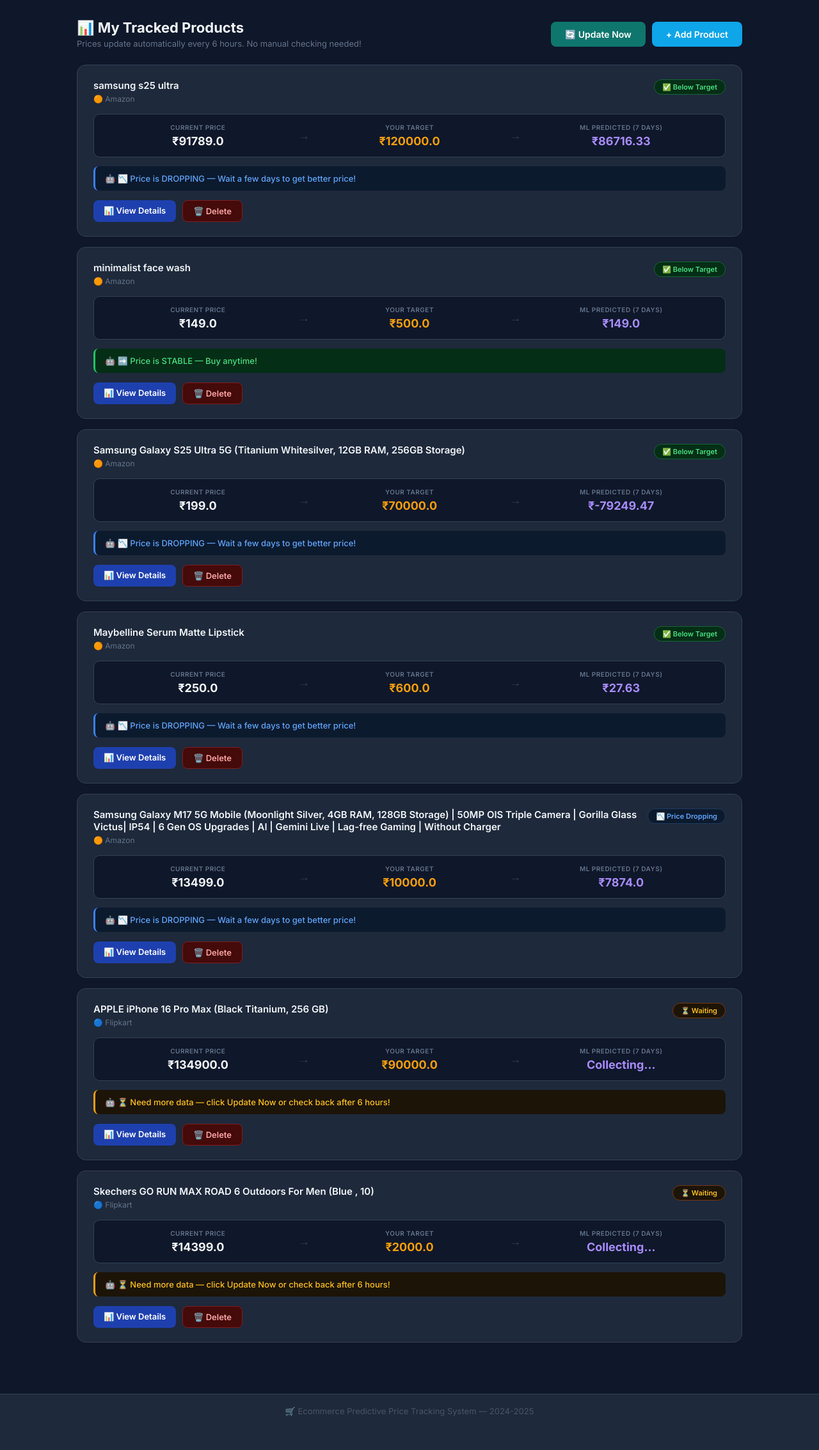
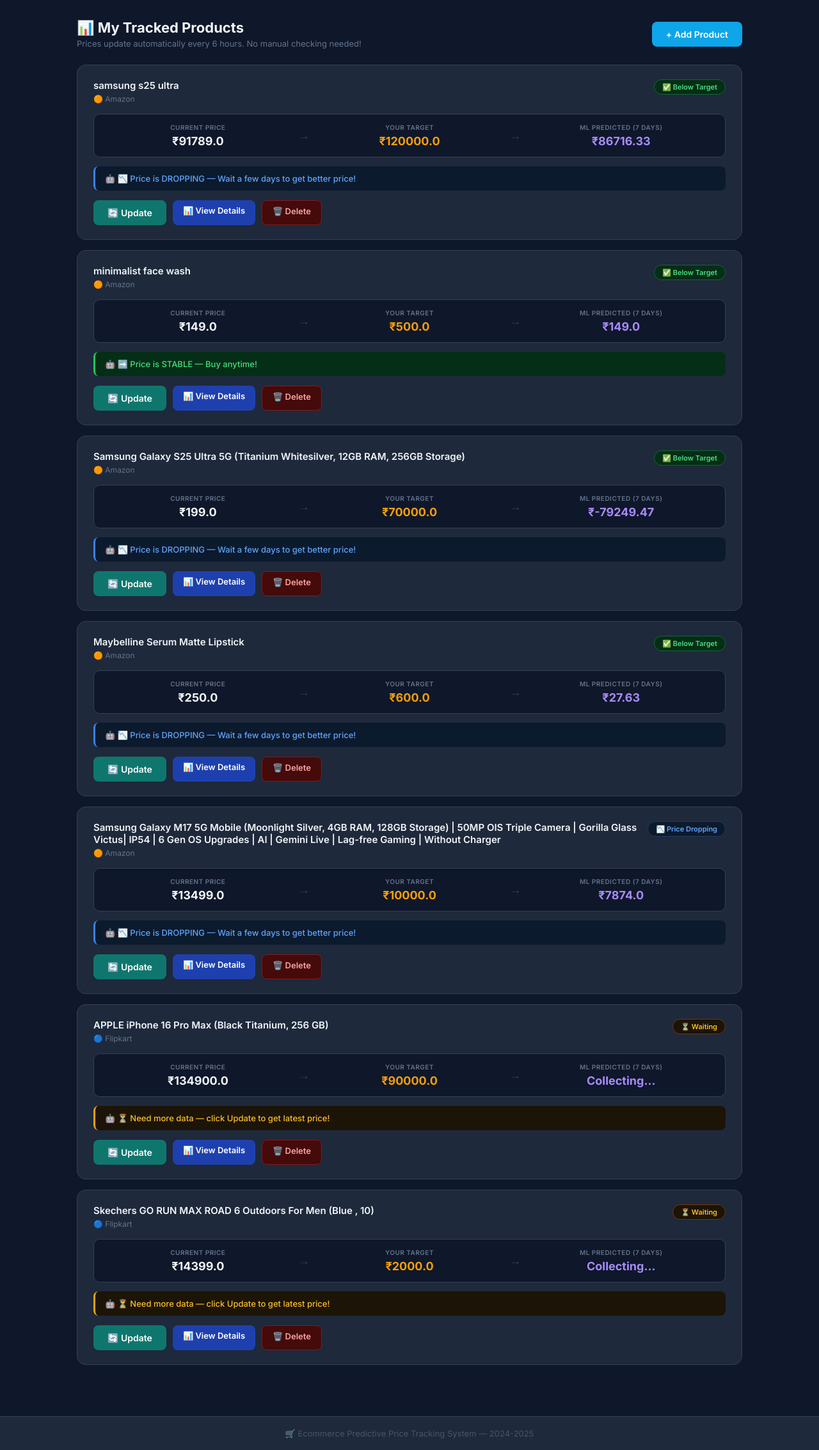
Before and after one commit to abraar5114/Ecommerce-Predictive-Price-Tracking-System, a Flask app: page /dashboard in a window 1280 px wide. Shown: the part 66-2333 px from the top of the page at 64% size. Before the commit the page ends 2280 px from the top, so only its background shows below. Run offline with Flask 3, Linux system fonts and the light colour scheme; data comes from the database, SQL or seed files in the repository.

Commit message:
fix update one product at a time

```diff
--- a/app.py
+++ b/app.py
@@ -4,7 +4,7 @@
 # =============================================
 
 from flask import Flask, render_template, request, redirect, url_for
-from database import create_tables, save_product, save_price_history, get_all_products, get_price_history
+from database import create_tables, save_product, save_price_history, get_all_products, update_current_price
 from scraper import compare_prices, scrape_direct_url
 from ml_model import predict_price, generate_chart
 import threading
@@ -186,10 +186,37 @@ def delete_product(product_id):
     conn.close()
     return redirect(url_for("dashboard"))
 
-@app.route("/update-now")
-def update_now():
-    from scheduler import track_all_products
-    track_all_products()
+@app.route("/update-now/<int:product_id>")
+def update_now(product_id):
+    try:
+        conn = sqlite3.connect(DATABASE_NAME)
+        cursor = conn.cursor()
+        cursor.execute("SELECT * FROM products WHERE id = ?", (product_id,))
+        product = cursor.fetchone()
+        conn.close()
+
+        if product:
+            product_name = product[1]
+            target_price = product[4]
+            email = product[5]
+            old_price = product[6]
+
+            results = compare_prices(product_name)
+            if results:
+                current_price = results[0]["price"]
+                current_site = results[0]["site"]
+                current_url = results[0]["url"]
+
+                save_price_history(product_id, current_price)
+                update_current_price(product_id, current_price)
+
+                from alerts import check_target_price_alert, check_price_drop_alert
+                check_target_price_alert(product_name, current_price, target_price, current_site, current_url, email)
+                check_price_drop_alert(product_name, old_price, current_price, current_site, current_url, email)
+
+    except Exception as e:
+        print(f"Update error: {e}")
+
     return redirect(url_for("dashboard"))
 
 def run_scheduler():
--- a/templates/dashboard.html
+++ b/templates/dashboard.html
@@ -32,10 +32,7 @@
                 <h2>📊 My Tracked Products</h2>
                 <p>Prices update automatically every 6 hours. No manual checking needed!</p>
             </div>
-            <div class="dashboard-actions">
-                <a href="/update-now" class="btn btn-update">🔄 Update Now</a>
-                <a href="/" class="btn btn-primary">+ Add Product</a>
-            </div>
+            <a href="/" class="btn btn-primary" style="width:auto;">+ Add Product</a>
         </div>
 
         {% if not products %}
@@ -104,11 +101,12 @@
                     {% if product.prediction %}
                     🤖 {{ product.prediction.suggestion }}
                     {% else %}
-                    🤖 ⏳ Need more data — click Update Now or check back after 6 hours!
+                    🤖 ⏳ Need more data — click Update to get latest price!
                     {% endif %}
                 </div>
 
                 <div class="product-actions">
+                    <a href="/update-now/{{ product.id }}" class="btn btn-update">🔄 Update</a>
                     <a href="/product/{{ product.id }}" class="btn btn-view">📊 View Details</a>
                     <a href="/delete/{{ product.id }}" class="btn btn-delete"
                     onclick="return confirm('Delete {{ product.name }}?')">🗑️ Delete</a>
```
Also changed, not shown: scheduler.py (+8 -30 lines).
